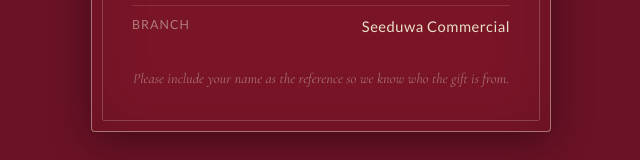
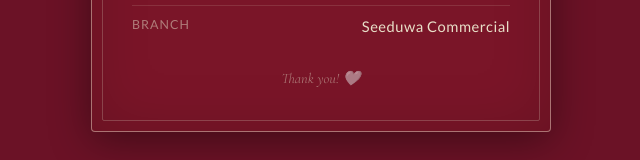
Before and after one commit to Shermith-428/J-H-QR, a plain HTML site: page index.html in a window 1280 px wide. Shown: the part 497-657 px from the top of the page, without its empty margins (319-959 px from the left). Drawn offline with nearby package versions, Linux system fonts and the light colour scheme.

Commit message:
Replace note with thank you

```diff
--- a/index.html
+++ b/index.html
@@ -123,7 +123,7 @@
         <span class="value">Seeduwa Commercial</span>
       </div>
     </div>
-    <p class="note">Please include your name as the reference so we know who the gift is from.</p>
+    <p class="note">Thank you! 🤍</p>
   </div>
 </body>
 </html>
```
